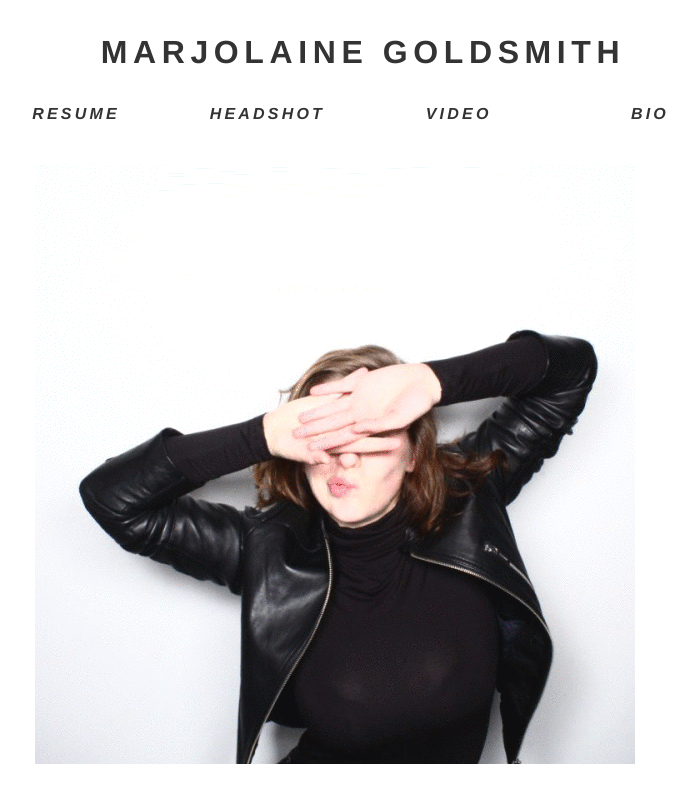
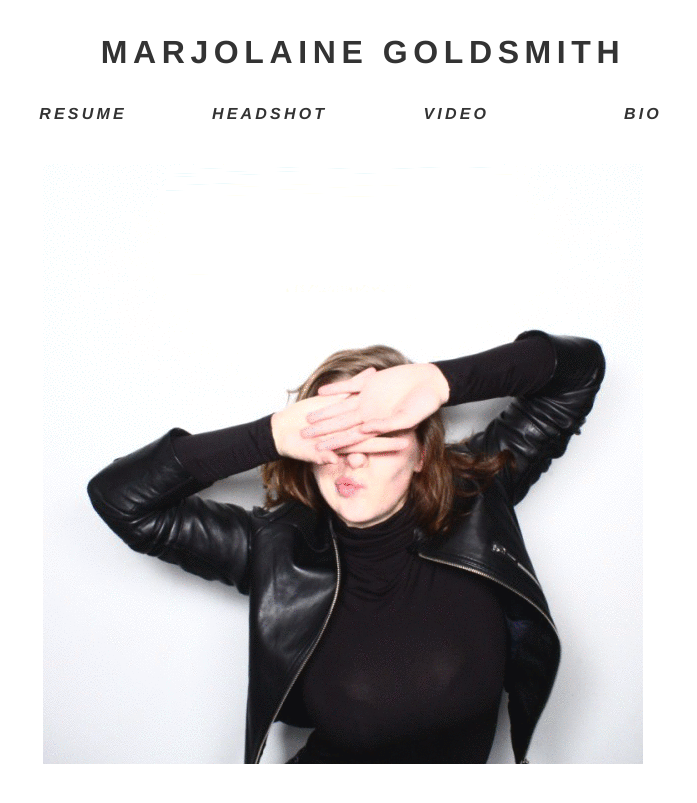
Before and after one commit to marjogold/marjolainegoldsmith, a Jekyll site: the page built from index.html, in a window 1280 px wide. Shown: the top 803 px of the page, without its empty margins (277-974 px from the left). Built offline with Jekyll 4.4.1, drawn with Linux system fonts in a browser that asks for light colours; nearby versions of some CDN libraries; Markdown is read by kramdown in place of the engine named in the settings.

Commit message:
fix margins

```diff
--- a/_layouts/default.html
+++ b/_layouts/default.html
@@ -12,13 +12,13 @@
     </head>
 
     <body>
-      <div class="mxn2 clearfix">
+      <div class="clearfix">
         <div class="mx-auto caps center spaced">
           <a href="/" class="nostyle nodec"><h1 class="center">Marjolaine Goldsmith</h1></a>
         </div>
       </div>
 
-      <div class="mxn2 clearfix mb3 menu">
+      <div class="clearfix mb3 menu">
         <div class="col-9 md-col-7 mx-auto caps italic bold center">
           <div class="col col-6 md-col-3">
             <h4><a href="/resume.html" class="nostyle {% if page.url == "/resume.html" %}active{% endif %}">Resume</a></h4>
@@ -35,7 +35,7 @@
         </div>
       </div>
 
-      <div class="mxn2 clearfix">
+      <div class="clearfix">
         <div class="col-8 md-col-6 px2 mx-auto">
           {{content}}
         </div>
```
